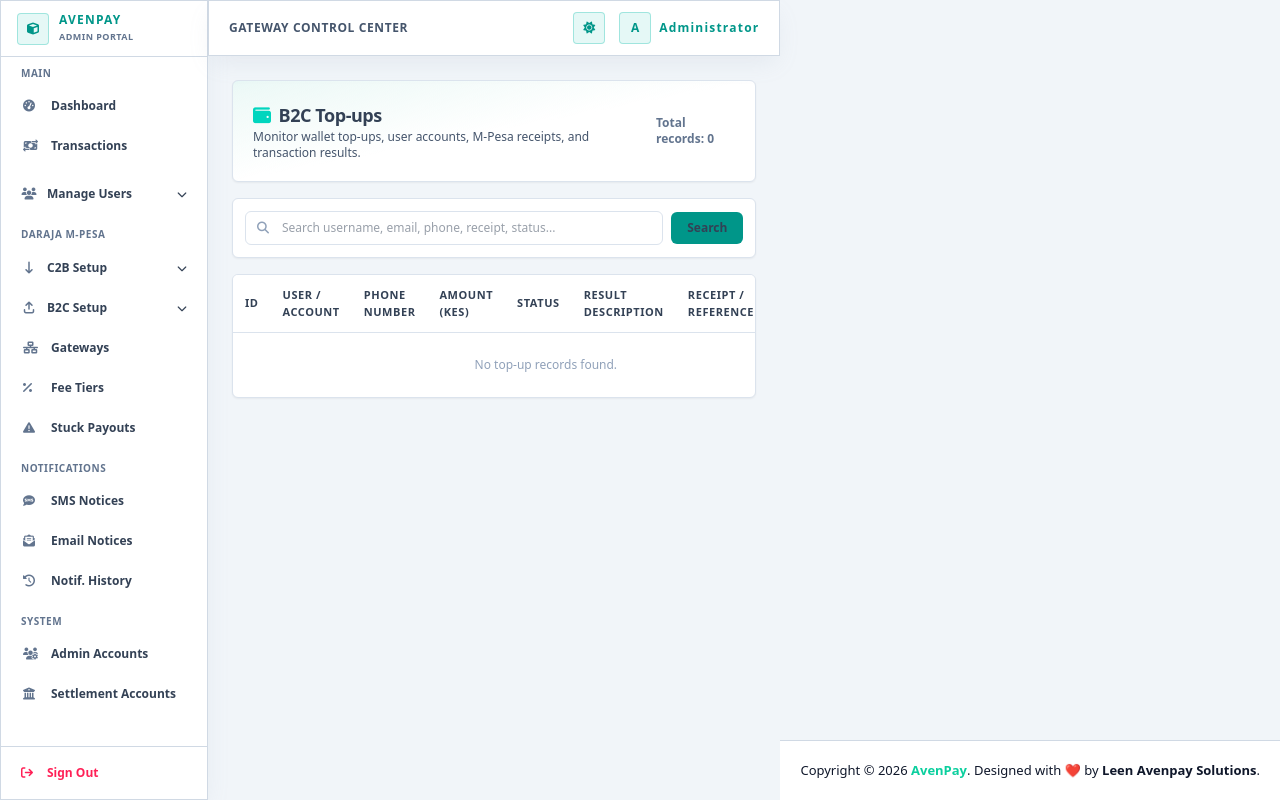
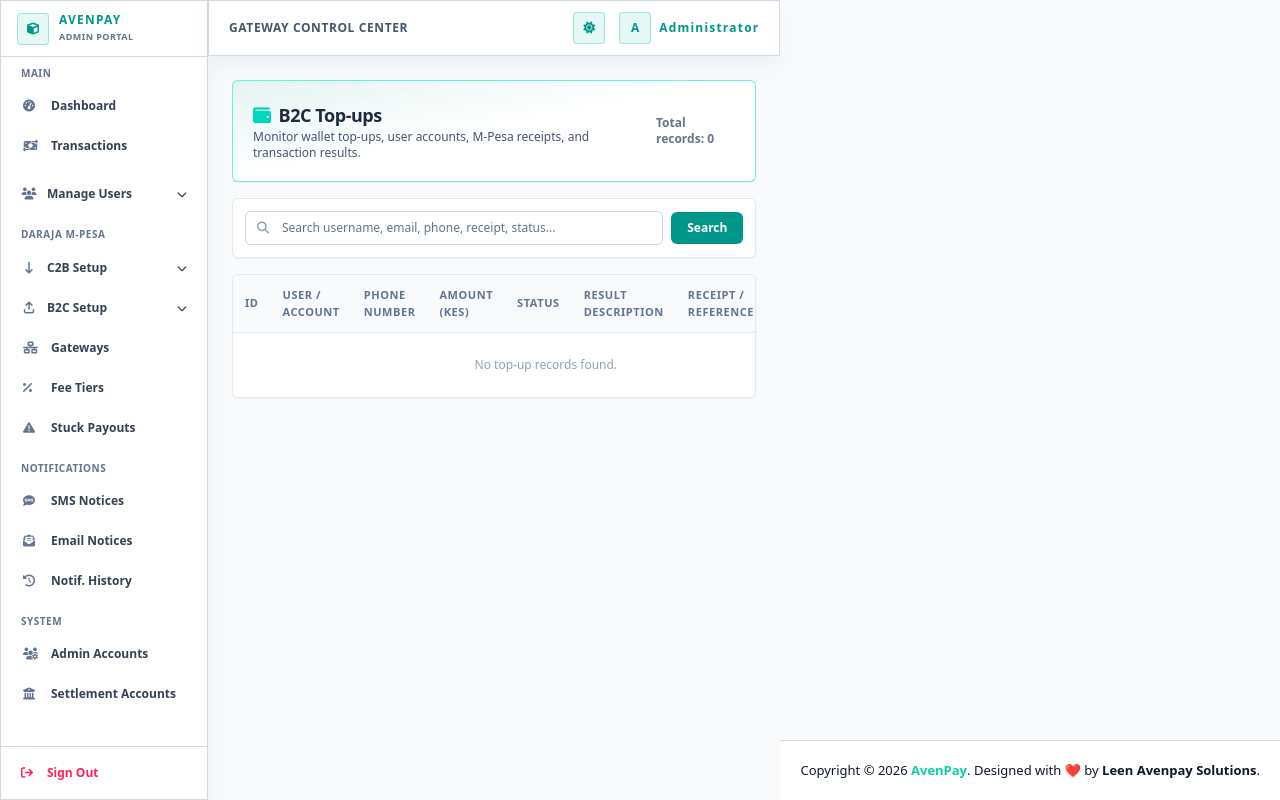
Before and after one commit to starlife-arch/avenpayy, a PHP site: page /x/admin/c2b in a window 1280 px wide. Run offline with PHP 8.4, Linux system fonts and the light colour scheme; the visitor is signed in with stand-in values (Sample User, id 1); data that the repository does not hold is empty.

Commit message:
Enforce readable light theme on payment operations page

```diff
--- a/admin/c2b.php
+++ b/admin/c2b.php
@@ -171,29 +171,35 @@ $result = $queryStmt->get_result();
 
 include 'admin-frame/header.php';
 ?>
+<style>
+    html, body { background-color: #f8fafc !important; color: #0f172a !important; }
+    input, select, textarea { color: #0f172a !important; background-color: #ffffff !important; }
+    input::placeholder, textarea::placeholder { color: #64748b !important; opacity: 1; }
+</style>
+
 
 <div class="space-y-4">
 
     <!-- Header -->
-    <div class="p-4 sm:p-5 rounded-md bg-gradient-to-br from-teal-500/10 via-white to-white border border-teal-300/80 dark:bg-[#0f172a] dark:border-teal-500/30 shadow-xs flex flex-col sm:flex-row items-start sm:items-center justify-between gap-3">
+    <div class="p-4 sm:p-5 rounded-md bg-gradient-to-br from-teal-500/10 via-white to-white border border-teal-300/80 shadow-xs flex flex-col sm:flex-row items-start sm:items-center justify-between gap-3">
         <div>
-            <h1 class="text-lg font-bold tracking-tight text-slate-800 dark:text-slate-100 flex items-center gap-2">
+            <h1 class="text-lg font-bold tracking-tight text-slate-800 flex items-center gap-2">
                 <i class="fa-solid fa-wallet text-teal-400"></i>
                 B2C Top-ups
             </h1>
 
-            <p class="text-xs font-medium text-slate-600 dark:text-slate-400">
+            <p class="text-xs font-medium text-slate-600">
                 Monitor wallet top-ups, user accounts, M-Pesa receipts, and transaction results.
             </p>
         </div>
 
-        <div class="text-xs font-semibold text-slate-500 dark:text-slate-400">
+        <div class="text-xs font-semibold text-slate-500">
             Total records: <?= number_format($totalRows) ?>
         </div>
     </div>
 
     <!-- Search -->
-    <div class="bg-white dark:bg-[#0f172a] p-3 rounded-md border border-slate-200 dark:border-white/10 shadow-xs">
+    <div class="bg-white p-3 rounded-md border border-slate-200 shadow-xs">
         <form method="GET" action="" class="flex flex-col sm:flex-row items-stretch sm:items-center gap-2">
             <div class="relative flex-1 sm:max-w-md">
                 <span class="absolute inset-y-0 left-0 pl-3 flex items-center pointer-events-none text-slate-400">
@@ -205,7 +211,7 @@ include 'admin-frame/header.php';
                     name="search"
                     value="<?= $escape($search) ?>"
                     placeholder="Search username, email, phone, receipt, status..."
-                    class="w-full pl-9 pr-3 py-2 text-xs rounded-md bg-slate-50 dark:bg-slate-900 border border-slate-300 dark:border-slate-700 text-slate-800 dark:text-slate-200 focus:outline-none focus:ring-1 focus:ring-teal-500"
+                    class="w-full pl-9 pr-3 py-2 text-xs rounded-md bg-slate-50 border border-slate-300 text-slate-800 focus:outline-none focus:ring-1 focus:ring-teal-500"
                 >
             </div>
 
@@ -219,7 +225,7 @@ include 'admin-frame/header.php';
             <?php if ($search !== ''): ?>
                 <a
                     href="b2c_topups.php"
-                    class="px-3 py-2 bg-slate-200 dark:bg-slate-700 text-slate-700 dark:text-slate-200 text-xs font-bold rounded-md text-center"
+                    class="px-3 py-2 bg-slate-200 text-slate-700 text-xs font-bold rounded-md text-center"
                 >
                     Clear
                 </a>
@@ -228,12 +234,12 @@ include 'admin-frame/header.php';
     </div>
 
     <!-- Top-ups Table -->
-    <div class="bg-white dark:bg-[#0f172a] rounded-md border border-slate-200 dark:border-white/10 shadow-xs overflow-hidden">
+    <div class="bg-white rounded-md border border-slate-200 shadow-xs overflow-hidden">
         <div class="overflow-x-auto">
             <table class="w-full text-left border-collapse">
 
                 <thead>
-                    <tr class="bg-slate-50 dark:bg-slate-900/50 border-b border-slate-200 dark:border-white/10 text-[11px] font-bold text-slate-500 uppercase tracking-wider">
+                    <tr class="bg-slate-50 border-b border-slate-200 text-[11px] font-bold text-slate-500 uppercase tracking-wider">
                         <th class="p-3">ID</th>
                         <th class="p-3">User / Account</th>
                         <th class="p-3">Phone Number</th>
@@ -245,7 +251,7 @@ include 'admin-frame/header.php';
                     </tr>
                 </thead>
 
-                <tbody class="divide-y divide-slate-200 dark:divide-white/10 text-xs">
+                <tbody class="divide-y divide-slate-200 text-xs">
 
                 <?php if ($result && $result->num_rows > 0): ?>
 
@@ -285,43 +291,43 @@ include 'admin-frame/header.php';
                         $date = $row['created_at'] ?? 'N/A';
                         ?>
 
-                        <tr class="hover:bg-slate-50 dark:hover:bg-slate-900/30 transition-colors">
+                        <tr class="hover:bg-slate-50 transition-colors">
 
-                            <td class="p-3 font-semibold text-slate-700 dark:text-slate-300">
+                            <td class="p-3 font-semibold text-slate-700">
                                 #<?= $id ?>
                             </td>
 
                             <!-- User Username & Email Column -->
                             <td class="p-3">
-                                <div class="font-bold text-slate-900 dark:text-slate-100">
+                                <div class="font-bold text-slate-900">
                                     <?= $escape($username) ?>
                                 </div>
-                                <div class="text-[11px] text-slate-500 dark:text-slate-400">
+                                <div class="text-[11px] text-slate-500">
                                     <?= $escape($email) ?>
                                 </div>
                             </td>
 
-                            <td class="p-3 font-medium text-slate-800 dark:text-slate-200 whitespace-nowrap">
+                            <td class="p-3 font-medium text-slate-800 whitespace-nowrap">
                                 <?= $escape($phone) ?>
                             </td>
 
-                            <td class="p-3 font-black text-slate-900 dark:text-slate-100 whitespace-nowrap">
+                            <td class="p-3 font-black text-slate-900 whitespace-nowrap">
                                 KES <?= number_format($amount, 2) ?>
                             </td>
 
-                            <td class="p-3 text-slate-700 dark:text-slate-300">
+                            <td class="p-3 text-slate-700">
                                 <?= $escape($status) ?>
                             </td>
 
-                            <td class="p-3 text-slate-700 dark:text-slate-300 min-w-48">
+                            <td class="p-3 text-slate-700 min-w-48">
                                 <?= $escape($resultDesc) ?>
                             </td>
 
-                            <td class="p-3 font-mono text-[11px] text-slate-500 dark:text-slate-400 break-all">
+                            <td class="p-3 font-mono text-[11px] text-slate-500 break-all">
                                 <?= $escape($reference) ?>
                             </td>
 
-                            <td class="p-3 text-slate-500 dark:text-slate-400 whitespace-nowrap">
+                            <td class="p-3 text-slate-500 whitespace-nowrap">
                                 <?= $escape($date) ?>
                             </td>
 
@@ -342,7 +348,7 @@ include 'admin-frame/header.php';
 
         <!-- Pagination -->
         <?php if ($totalPages > 1): ?>
-            <div class="p-3 bg-slate-50 dark:bg-slate-900/50 border-t border-slate-200 dark:border-white/10 flex items-center justify-between gap-3">
+            <div class="p-3 bg-slate-50 border-t border-slate-200 flex items-center justify-between gap-3">
 
                 <span class="text-xs text-slate-500">
                     Page <strong><?= $page ?></strong>
@@ -353,7 +359,7 @@ include 'admin-frame/header.php';
                     <?php if ($page > 1): ?>
                         <a
                             href="?search=<?= urlencode($search) ?>&amp;page=<?= $page - 1 ?>"
-                            class="px-3 py-1 bg-white dark:bg-slate-800 border border-slate-300 dark:border-slate-700 rounded text-xs font-bold text-slate-700 dark:text-slate-200"
+                            class="px-3 py-1 bg-white border border-slate-300 rounded text-xs font-bold text-slate-700"
                         >
                             Previous
                         </a>
@@ -362,7 +368,7 @@ include 'admin-frame/header.php';
                     <?php if ($page < $totalPages): ?>
                         <a
                             href="?search=<?= urlencode($search) ?>&amp;page=<?= $page + 1 ?>"
-                            class="px-3 py-1 bg-white dark:bg-slate-800 border border-slate-300 dark:border-slate-700 rounded text-xs font-bold text-slate-700 dark:text-slate-200"
+                            class="px-3 py-1 bg-white border border-slate-300 rounded text-xs font-bold text-slate-700"
                         >
                             Next
                         </a>
```
